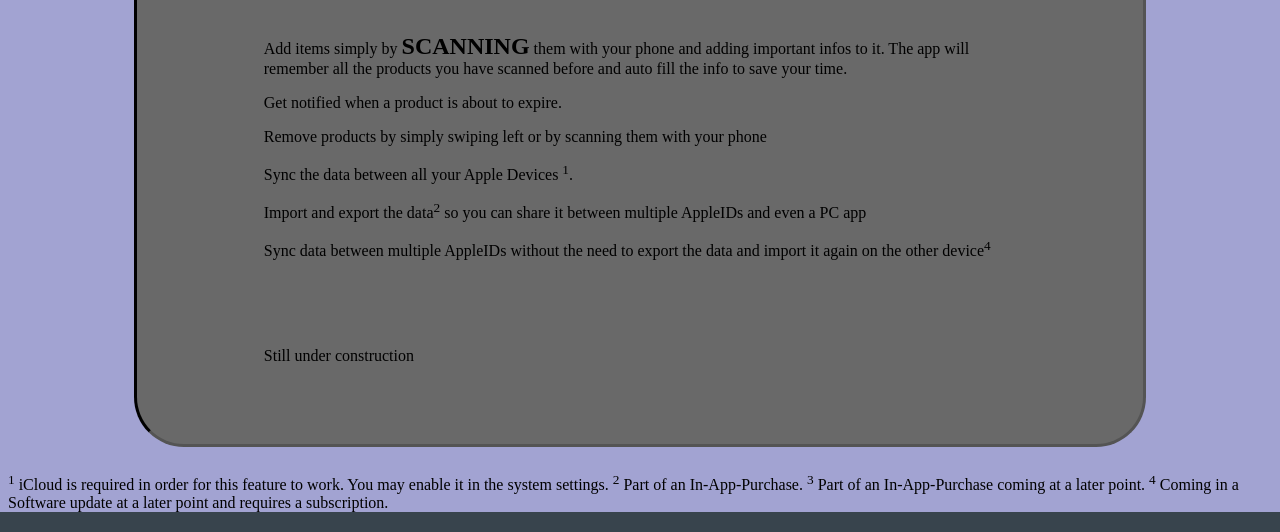
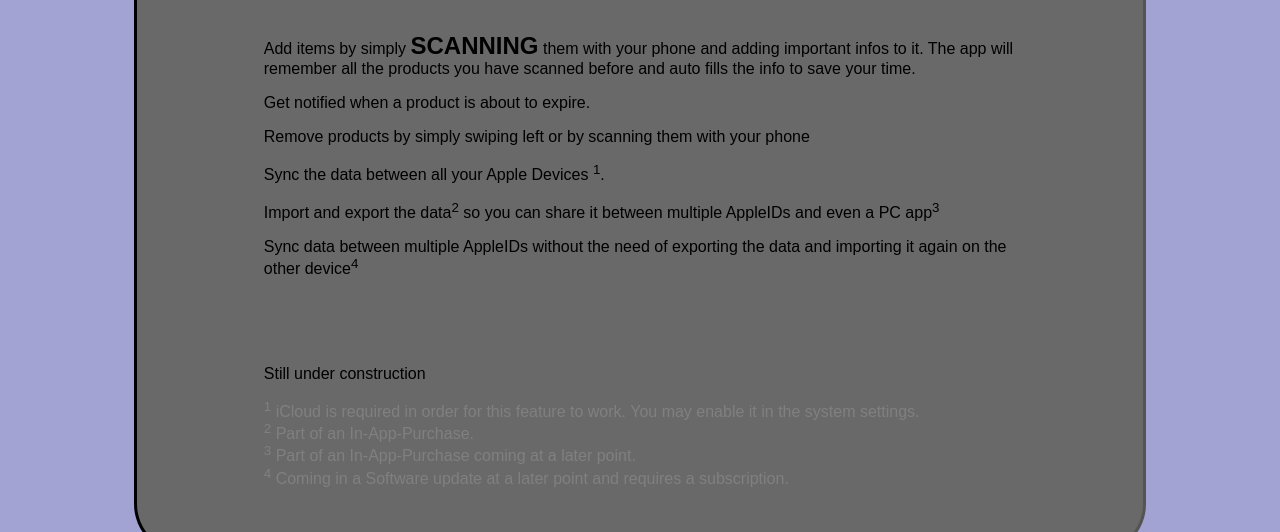
Before and after one commit to janishutz/janishutz.github.io, a website: page projects/storagemanager.html in a window 1280 px wide. Shown: the part 546-1078 px from the top of the page. Drawn offline with Linux system fonts and the light colour scheme.

```diff
--- a/css/mainstyle.css
+++ b/css/mainstyle.css
@@ -1,5 +1,6 @@
 body {
   background-color: rgba(70, 72, 167, 0.5);
+  font-family: Arial, Helvetica, sans-serif;
 }
 
 .bigquote {
@@ -53,3 +54,7 @@
 .linkbutton:hover {
   background-color: darkblue;
 }
+
+.references {
+  color: gray;
+}
--- a/projects/storagemanager.html
+++ b/projects/storagemanager.html
@@ -13,21 +13,20 @@
 <div class="mainstyle">
 <h1>StorageManager</h1>
 <h3 class="bigquote"><b class="biggerquote">MANAGE</b> <br> your storage <br> with Ease. </h3>
-<p>Add items simply by <b class="biggerquote">SCANNING</b> them with your phone and adding important infos to it. The app will remember all the products you have scanned before and auto fill the info to save your time.</p>
+<p>Add items by simply <b class="biggerquote">SCANNING</b> them with your phone and adding important infos to it. The app will remember all the products you have scanned before and auto fills the info to save your time.</p>
 <p>Get notified when a product is about to expire.</p>
 <p>Remove products by simply swiping left or by scanning them with your phone</p>
 <p>Sync the data between all your Apple Devices <sup>1</sup>.</p>
-<p>Import and export the data<sup>2</sup> so you can share it between multiple AppleIDs and even a PC app</p>
-<p>Sync data between multiple AppleIDs without the need to export the data and import it again on the other device<sup>4</sup></p>
+<p>Import and export the data<sup>2</sup> so you can share it between multiple AppleIDs and even a PC app<sup>3</sup></p>
+<p>Sync data between multiple AppleIDs without the need of exporting the data and importing it again on the other device<sup>4</sup></p>
 <br><br><br>
 <p>Still under construction</p>
+<div class="references">
+	<sup>1</sup> iCloud is required in order for this feature to work. You may enable it in the system settings. <br>
+	<sup>2</sup> Part of an In-App-Purchase. <br>
+	<sup>3</sup> Part of an In-App-Purchase coming at a later point. <br>
+	<sup>4</sup> Coming in a Software update at a later point and requires a subscription. <br>
 </div>
-
-<div class="references">
-	<sup>1</sup> iCloud is required in order for this feature to work. You may enable it in the system settings.
-	<sup>2</sup> Part of an In-App-Purchase.
-	<sup>3</sup> Part of an In-App-Purchase coming at a later point.
-	<sup>4</sup> Coming in a Software update at a later point and requires a subscription.
 </div>
 
 <div id="Footer"></div>
```
Also changed, not shown: 404.html (added, +45 -0 lines), index.html (+1 -0 lines).
